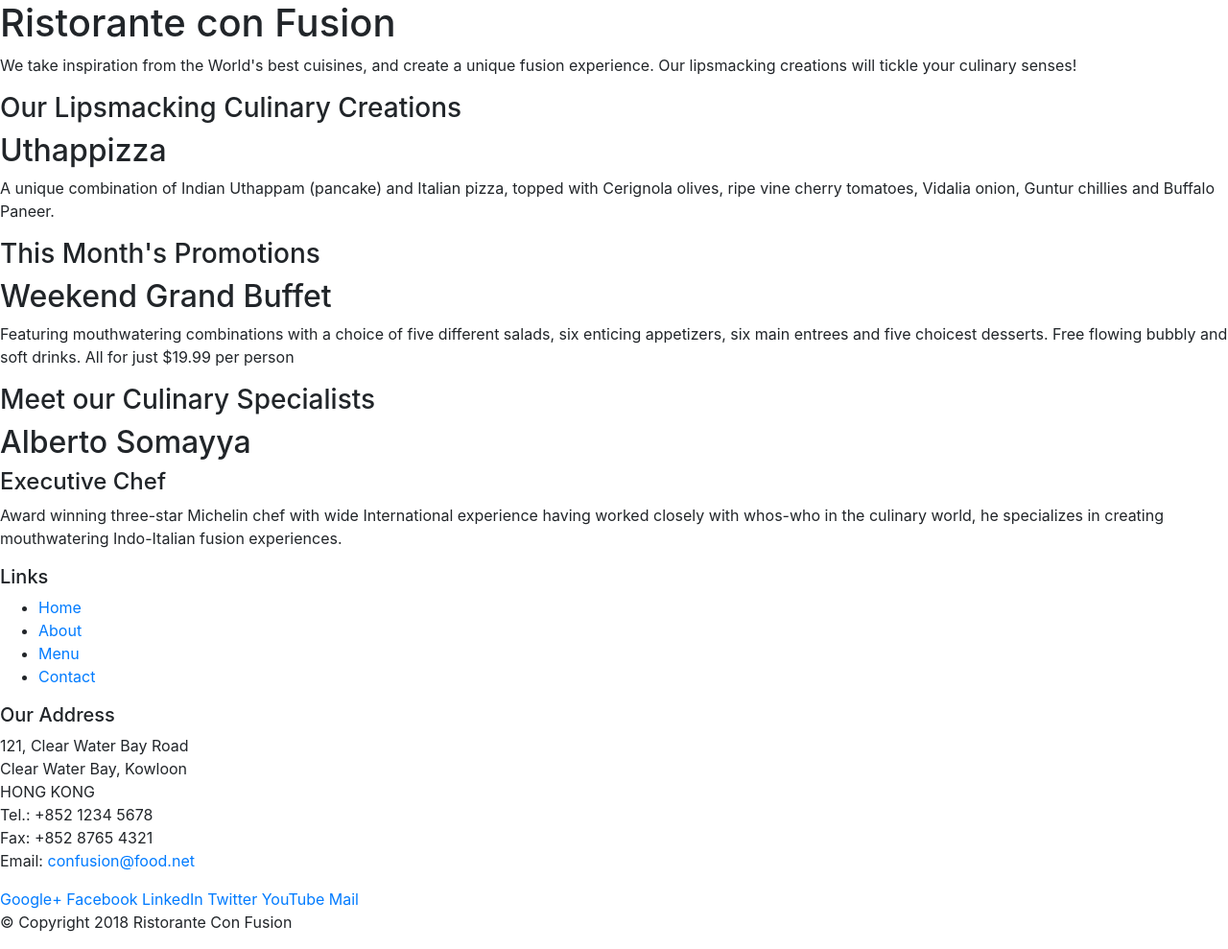
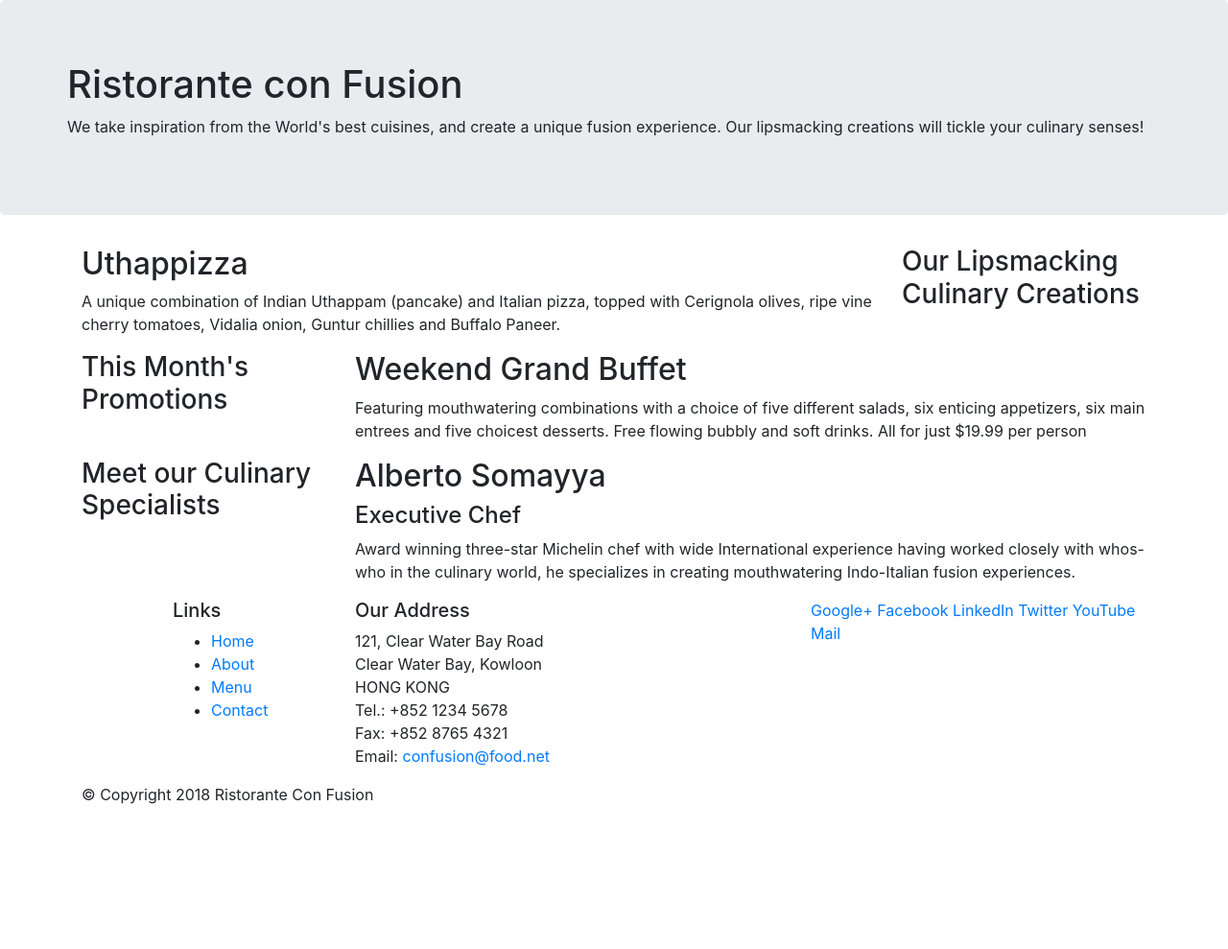
Before and after one commit to Akinkunmi-Akintunde/Restaurant-Website, a website: page index.html in a window 1280 px wide. Shown: the whole page at 96% size. After the commit the page ends 856 px from the top, so only its background shows below. Drawn offline with nearby package versions, Linux system fonts and the light colour scheme.

Commit message:
First Bootstrap grid

```diff
--- a/index.html
+++ b/index.html
@@ -13,46 +13,46 @@
 
 <body>
 
-    <header>
-        <div>
-            <div>
-                <div>
+    <header class="jumbotron">
+        <div class="container">
+            <div class="row">
+                <div col-12 col-sm-6>
                     <h1>Ristorante con Fusion</h1>
                     <p>We take inspiration from the World's best cuisines, and create a unique fusion experience. Our lipsmacking creations will tickle your culinary senses!</p>
                 </div>
-                <div>
+                <div col-12 col-sm>
                 </div>
             </div>
         </div>
     </header>
 
-    <div>
-        <div>
-            <div>
+    <div class="container">
+        <div class="row">
+            <div class="col-12 col-sm-4 order-sm-last col-md-3">
                 <h3>Our Lipsmacking Culinary Creations</h3>
             </div>
-            <div>
+            <div class="col col-sm-order-sm-first col-md">
                 <h2>Uthappizza</h2>
                 <p>A unique combination of Indian Uthappam (pancake) and Italian pizza, topped with Cerignola olives, ripe vine cherry tomatoes, Vidalia onion, Guntur chillies and Buffalo Paneer.</p>
             </div>
         </div>
 
 
-        <div>
-            <div>
+        <div class="row">
+            <div class="col-12 col-sm-4 col-md-3">
                 <h3>This Month's Promotions</h3>
             </div>
-            <div>
+            <div class="col col-sm col-md">
                 <h2>Weekend Grand Buffet</h2>
                 <p>Featuring mouthwatering combinations with a choice of five different salads, six enticing appetizers, six main entrees and five choicest desserts. Free flowing bubbly and soft drinks. All for just $19.99 per person </p>
             </div>
         </div>
 
-        <div>
-            <div>
+        <div class="row">
+            <div class="col-12 col-sm-4 col-md-3">
                 <h3>Meet our Culinary Specialists</h3>
             </div>
-            <div>
+            <div class="col col-sm col-md">
                 <h2>Alberto Somayya</h2>
                 <h4>Executive Chef</h4>
                 <p>Award winning three-star Michelin chef with wide International experience having worked closely with whos-who in the culinary world, he specializes in creating mouthwatering Indo-Italian fusion experiences. </p>
@@ -61,9 +61,9 @@
     </div>
 
     <footer>
-        <div>
-            <div>
-                <div>
+        <div class="container">
+            <div class="row">
+                <div class="col-4 offset-1 col-sm-2">
                     <h5>Links</h5>
                     <ul>
                         <li><a href="#">Home</a></li>
@@ -72,7 +72,7 @@
                         <li><a href="#">Contact</a></li>
                     </ul>
                 </div>
-                <div>
+                <div class="col-7 col-sm-5">
                     <h5>Our Address</h5>
                     <address>
 		              121, Clear Water Bay Road<br>
@@ -83,7 +83,7 @@
 		              Email: <a href="mailto:confusion@food.net">confusion@food.net</a>
 		           </address>
                 </div>
-                <div>
+                <div class="col-12 col-sm-4">
                     <div>
                         <a href="http://google.com/+">Google+</a>
                         <a href="http://www.facebook.com/profile.php?id=">Facebook</a>
@@ -94,8 +94,8 @@
                     </div>
                 </div>
            </div>
-           <div>
-                <div>
+           <div class="row">
+                <div class="col-auto">
                     <p>© Copyright 2018 Ristorante Con Fusion</p>
                 </div>
            </div>
```
Also changed, not shown: 1 other file.
